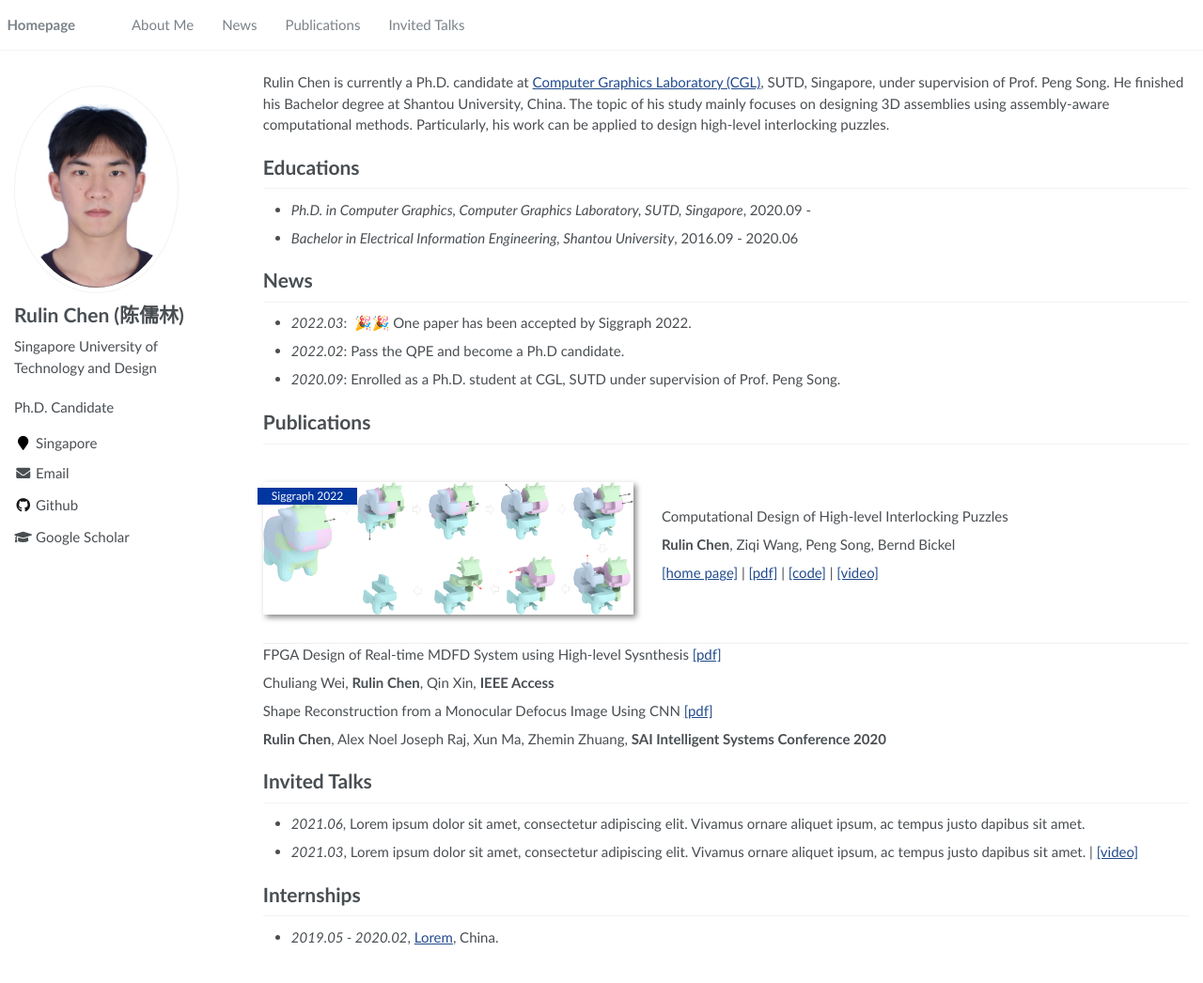
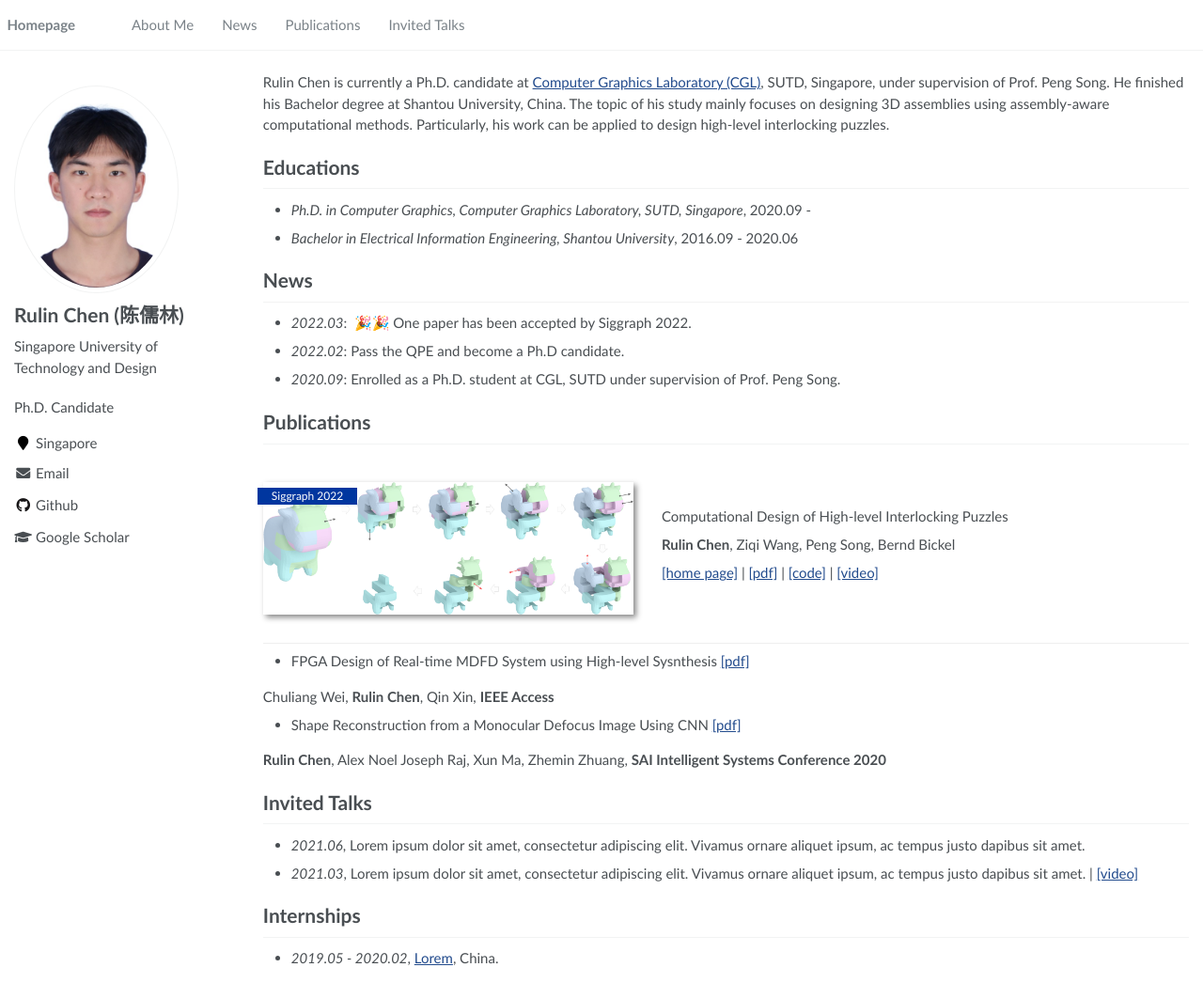
Before and after one commit to Linsanity81/linsanity81.github.io, a Jekyll site: the page built from _pages/about.md, in a window 1280 px wide and 1046 px high. Shown: the whole window at 94% size. Built offline with Jekyll 4.4.1, drawn with Linux system fonts in a browser that asks for light colours.

```diff
--- a/_pages/about.md
+++ b/_pages/about.md
@@ -42,11 +42,11 @@ Computational Design of High-level Interlocking Puzzles
 </div>
 </div>
 
-FPGA Design of Real-time MDFD System using High-level Sysnthesis [\[pdf\]](https://ieeexplore.ieee.org/stamp/stamp.jsp?tp=&arnumber=8743445)
+- FPGA Design of Real-time MDFD System using High-level Sysnthesis [\[pdf\]](https://ieeexplore.ieee.org/stamp/stamp.jsp?tp=&arnumber=8743445)
 
 Chuliang Wei, **Rulin Chen**, Qin Xin, **IEEE Access**
 
-Shape Reconstruction from a Monocular Defocus Image Using CNN [\[pdf\]](https://www.researchgate.net/profile/Alex-Noel-Joseph-Raj/publication/335382542_Shape_Reconstruction_from_a_Monocular_Defocus_Image_Using_CNN/links/6034dbd492851c4ed58e5abf/Shape-Reconstruction-from-a-Monocular-Defocus-Image-Using-CNN.pdf)
+- Shape Reconstruction from a Monocular Defocus Image Using CNN [\[pdf\]](https://www.researchgate.net/profile/Alex-Noel-Joseph-Raj/publication/335382542_Shape_Reconstruction_from_a_Monocular_Defocus_Image_Using_CNN/links/6034dbd492851c4ed58e5abf/Shape-Reconstruction-from-a-Monocular-Defocus-Image-Using-CNN.pdf)
 
 **Rulin Chen**, Alex Noel Joseph Raj, Xun Ma, Zhemin Zhuang, **SAI Intelligent Systems Conference 2020**
 
```
